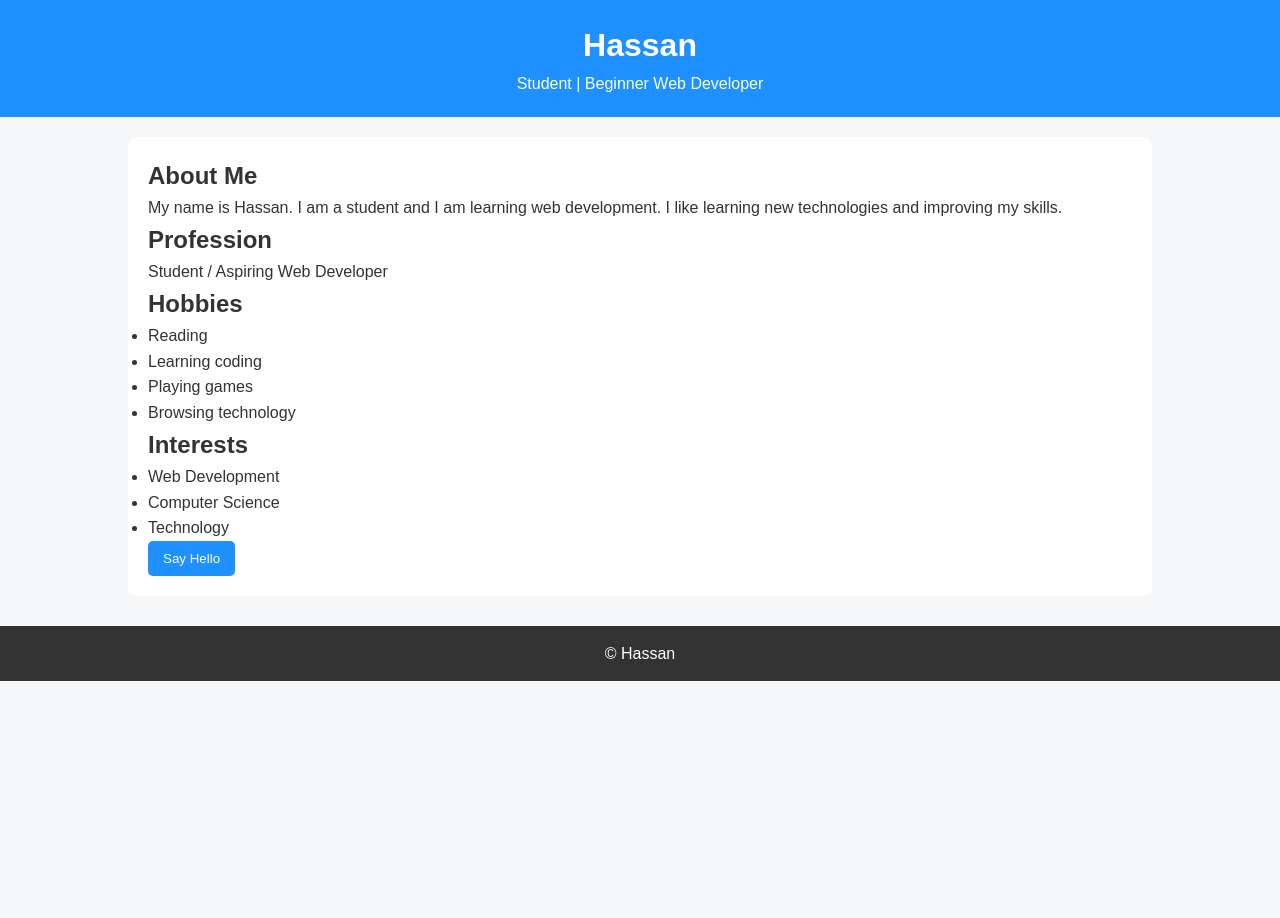
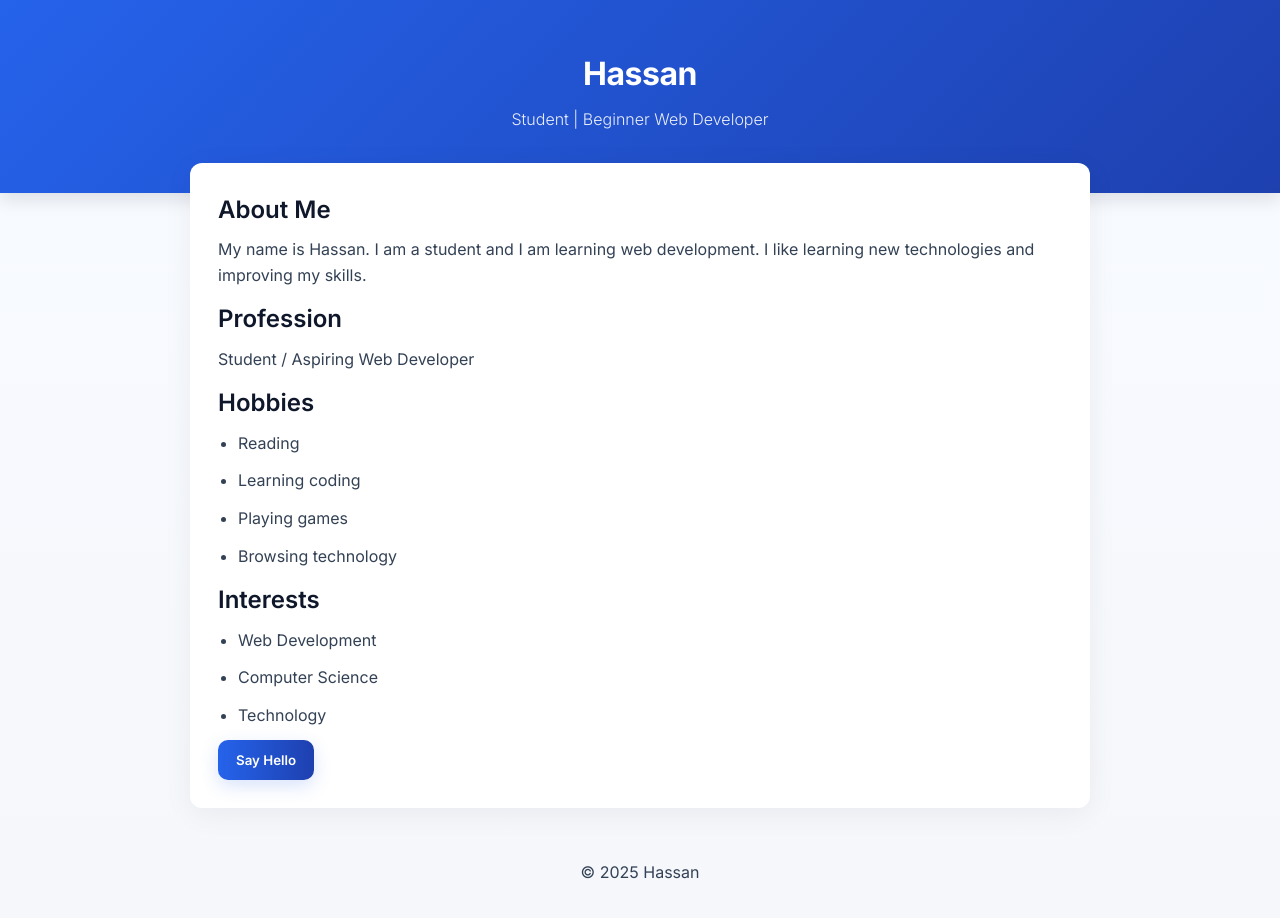
Before and after one commit to hassanjutthafiz77-cyber/hassan, a plain HTML site: page index.html in a window 1280 px wide. Before the commit the page ends 800 px from the top, so only its background shows below. Drawn offline with Linux system fonts and the light colour scheme; a script that the page names is missing.

Commit message:
Refactor HTML structure and enhance CSS styles; add JavaScript functionality for dynamic features

```diff
--- a/index.html
+++ b/index.html
@@ -2,12 +2,14 @@
 <html lang="en">
 <head>
   <meta charset="UTF-8">
-  <title>My Personal Website</title>
+  <meta name="viewport" content="width=device-width, initial-scale=1">
+  <title>Hassan — Personal Website</title>
+  <link href="https://fonts.googleapis.com/css2?family=Inter:wght@300;400;600;700&display=swap" rel="stylesheet">
   <link rel="stylesheet" href="style.css">
 </head>
 <body>
 
-  <header>
+  <header class="site-header">
     <h1>Hassan</h1>
     <p>Student | Beginner Web Developer</p>
   </header>
--- /dev/null
+++ b/script.js
@@ -0,0 +1,16 @@
+// Show alert on button click
+function showMessage() {
+  alert("Welcome to my website!");
+}
+
+// Change background color
+function changeColor() {
+  document.body.style.backgroundColor = "#e6f2ff";
+}
+
+// Display current year in footer
+document.addEventListener("DOMContentLoaded", function () {
+  const year = new Date().getFullYear();
+  const el = document.getElementById("year");
+  if (el) el.textContent = year;
+});
--- a/style.css
+++ b/style.css
@@ -1,77 +1,95 @@
-/* Reset default browser styles */
+:root {
+  --bg: #f5f7fb;
+  --card: #ffffff;
+  --accent: #2563eb;
+  --accent-2: #1e40af;
+  --muted: #6b7280;
+}
+
 * {
   margin: 0;
   padding: 0;
   box-sizing: border-box;
-  font-family: Arial, Helvetica, sans-serif;
+  font-family: 'Inter', system-ui, -apple-system, 'Segoe UI', Roboto, 'Helvetica Neue', Arial;
 }
 
-/* Body */
 body {
-  background-color: #f4f6f8;
-  color: #333;
+  background: linear-gradient(180deg, #f8fbff 0%, var(--bg) 100%);
+  color: #0f172a;
   line-height: 1.6;
+  -webkit-font-smoothing:antialiased;
 }
 
-/* Header */
-header {
-  background: #1e90ff;
-  color: white;
-  padding: 20px;
+.site-header {
+  background: linear-gradient(135deg, var(--accent), var(--accent-2));
+  color: #fff;
+  padding: 48px 20px;
   text-align: center;
+  box-shadow: 0 6px 18px rgba(15, 23, 42, 0.12);
 }
 
-/* Navigation */
-nav ul {
-  list-style: none;
-  display: flex;
-  justify-content: center;
-  background: #333;
+.site-header h1 {
+  font-size: 2rem;
+  font-weight: 700;
+  letter-spacing: -0.5px;
 }
 
-nav ul li {
-  margin: 0 15px;
+.site-header p {
+  margin-top: 8px;
+  color: rgba(255,255,255,0.9);
+  font-weight: 300;
 }
 
-nav ul li a {
-  color: white;
-  text-decoration: none;
-  padding: 10px;
+.container {
+  max-width: 900px;
+  margin: -30px auto 20px;
+  background: var(--card);
+  padding: 28px;
+  border-radius: 12px;
+  box-shadow: 0 6px 30px rgba(15, 23, 42, 0.06);
 }
 
-nav ul li a:hover {
-  background: #1e90ff;
-  border-radius: 5px;
+h2 {
+  color: #0f172a;
+  margin-bottom: 8px;
+  font-weight: 600;
 }
 
-/* Main content */
-.container {
-  width: 80%;
-  margin: 20px auto;
-  background: white;
-  padding: 20px;
-  border-radius: 8px;
+p, li {
+  color: #334155;
+  margin-bottom: 12px;
 }
 
-/* Button */
+ul {
+  padding-left: 20px;
+  margin-bottom: 12px;
+}
+
 button {
-  background: #1e90ff;
+  background: linear-gradient(90deg, var(--accent), var(--accent-2));
   color: white;
   border: none;
-  padding: 10px 15px;
+  padding: 12px 18px;
   cursor: pointer;
-  border-radius: 5px;
+  border-radius: 10px;
+  box-shadow: 0 6px 18px rgba(37,99,235,0.18);
+  transition: transform 150ms ease, box-shadow 150ms ease;
+  font-weight: 600;
 }
 
 button:hover {
-  background: #005bb5;
+  transform: translateY(-3px);
+  box-shadow: 0 10px 24px rgba(37,99,235,0.22);
 }
 
-/* Footer */
 footer {
   text-align: center;
-  padding: 15px;
-  background: #333;
-  color: white;
-  margin-top: 30px;
+  padding: 20px;
+  color: var(--muted);
+  margin-top: 32px;
 }
+
+@media (max-width: 640px) {
+  .site-header h1 { font-size: 1.5rem; }
+  .container { margin: -20px 12px 16px; padding: 18px; }
+}
```
